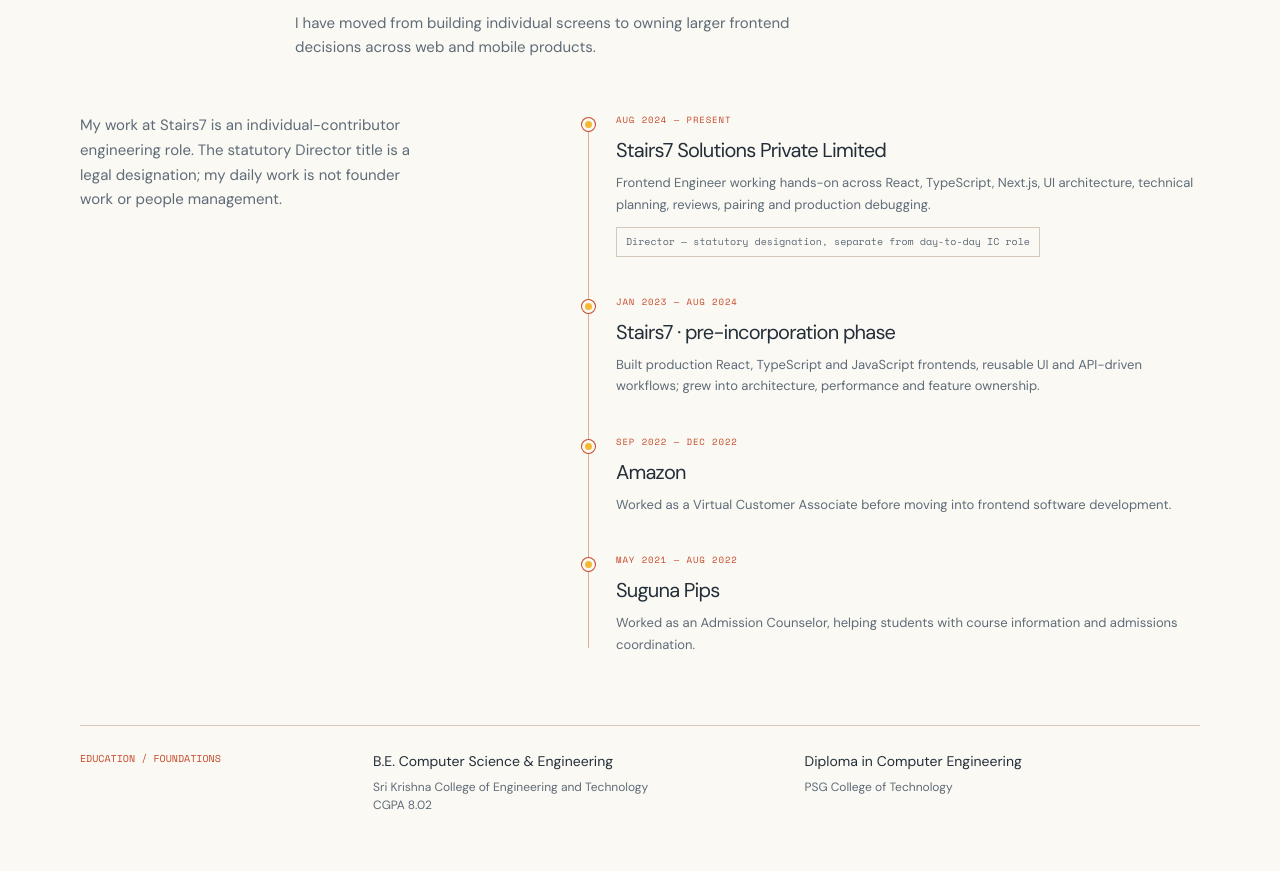
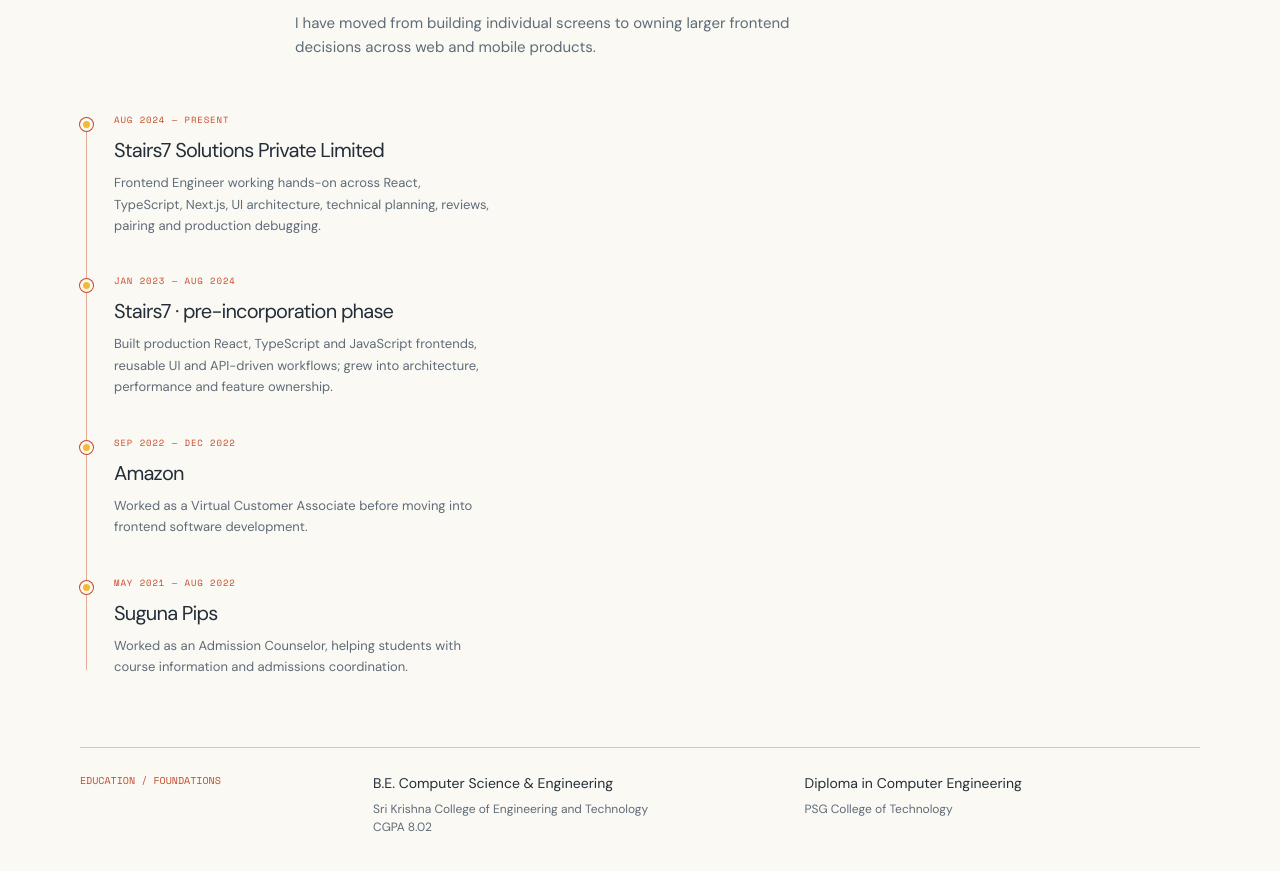
Before and after one commit to raj98-coder/portfolio, a React (Vite) app: page / in a window 1280 px wide. Shown: the part 3770-4641 px from the top of the page. Built offline with nearby package versions, Linux system fonts and the light colour scheme.

Commit message:
Removed unwanted contents

```diff
--- a/src/App.tsx
+++ b/src/App.tsx
@@ -524,11 +524,6 @@
               </div>
             </div>
             <div className="experience-grid">
-              <p className="experience-note reveal delay-1">
-                My work at Stairs7 is an individual-contributor engineering
-                role. The statutory Director title is a legal designation; my
-                daily work is not founder work or people management.
-              </p>
               <div className="timeline reveal delay-2">
                 <article className="timeline-item">
                   <span className="timeline-dot" />
@@ -539,10 +534,6 @@
                     TypeScript, Next.js, UI architecture, technical planning,
                     reviews, pairing and production debugging.
                   </p>
-                  <span className="designation-note">
-                    Director — statutory designation, separate from day-to-day
-                    IC role
-                  </span>
                 </article>
                 <article className="timeline-item">
                   <span className="timeline-dot" />
```
